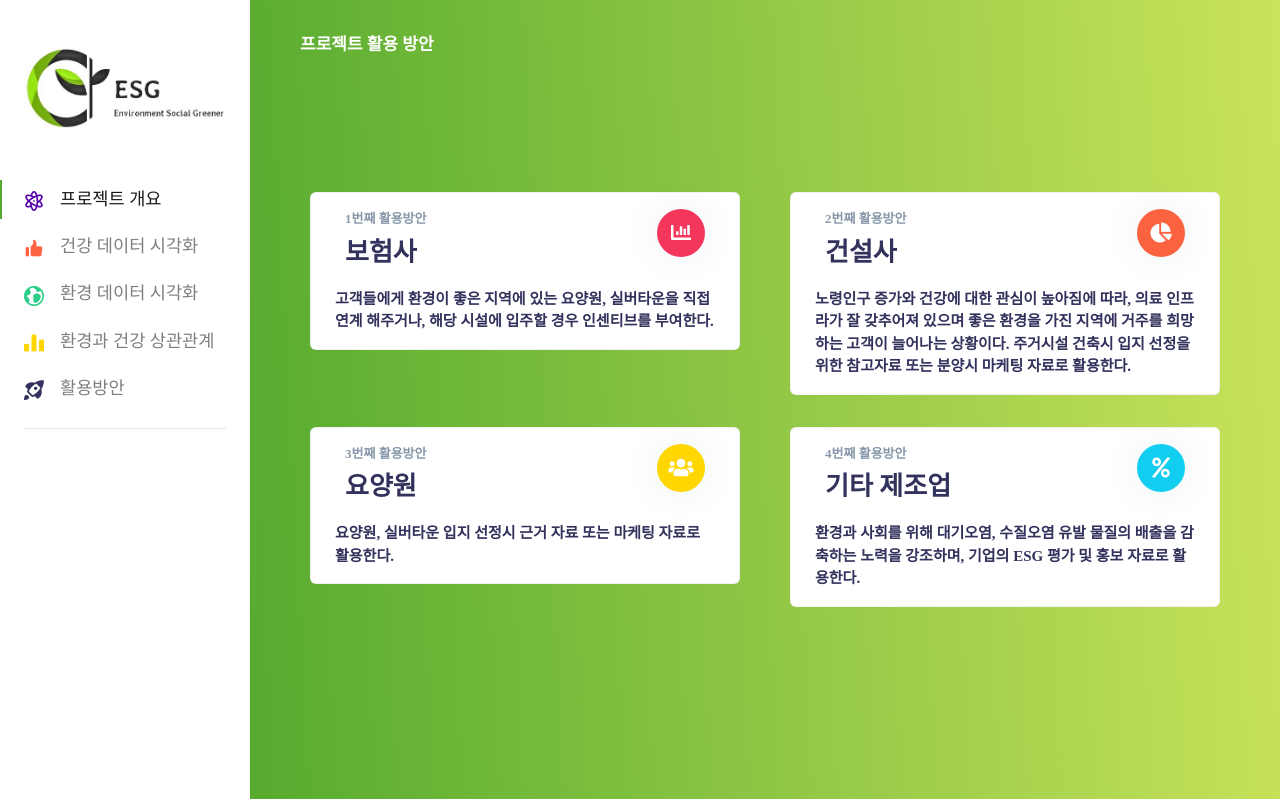
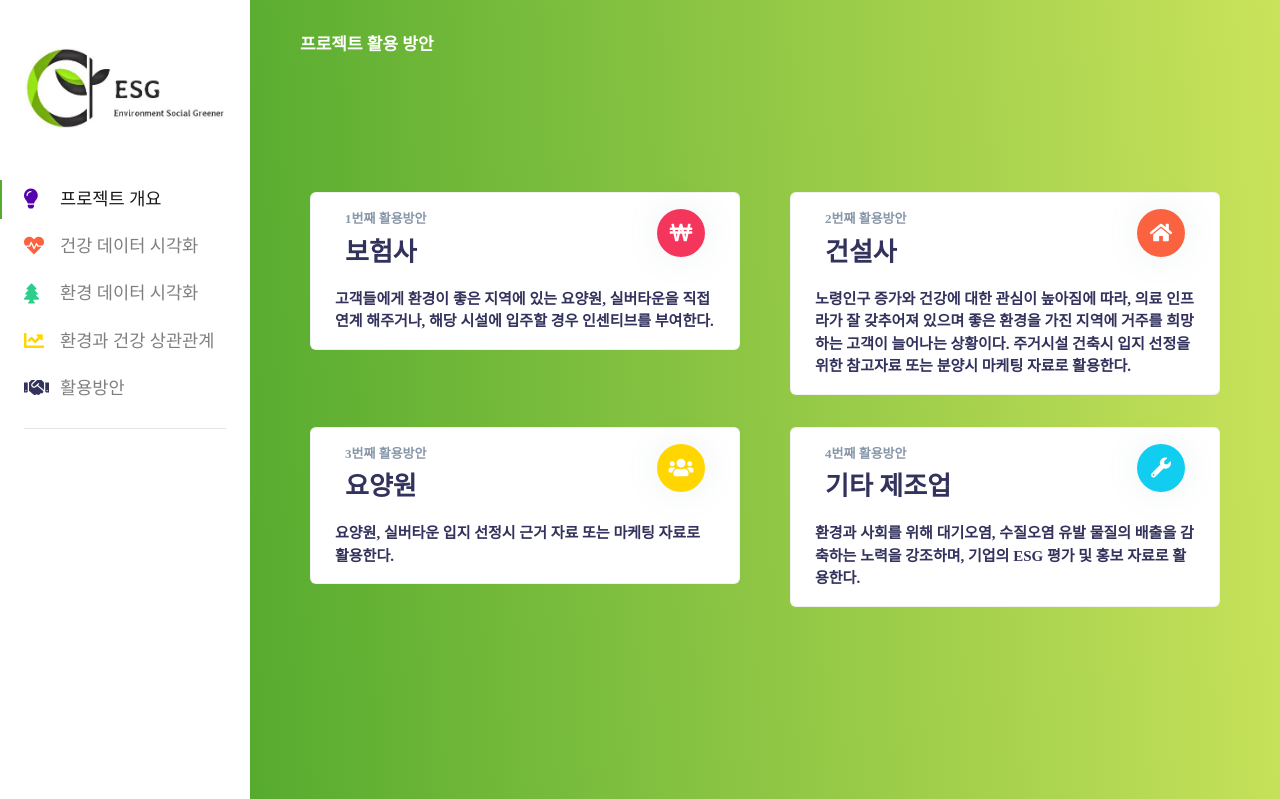
Before and after one commit to jaywoong/project_health_environment, a Django app: page /use in a window 1280 px wide. Shown: the top 799 px of the page. Run offline with Django 3.2, Linux system fonts and the light colour scheme; some libraries are stand-ins or nearby versions; some web fonts are replaced.

Commit message:
fix icons

```diff
--- a/esg/templates/use.html
+++ b/esg/templates/use.html
@@ -27,6 +27,7 @@
   <!-- Fonts -->
   <link href="https://fonts.googleapis.com/css?family=Open+Sans:300,400,600,700" rel="stylesheet">
   <!-- Icons -->
+  <link rel="stylesheet" href="https://cdnjs.cloudflare.com/ajax/libs/font-awesome/4.7.0/css/font-awesome.css"/>
   <link href="{% static './assets/js/plugins/nucleo/css/nucleo.css' %}" rel="stylesheet" />
   <link href="{% static './assets/js/plugins/@fortawesome/fontawesome-free/css/all.min.css' %}" rel="stylesheet" />
   <!-- CSS Files -->
@@ -73,30 +74,30 @@
           </div>
         </div>
         <!-- Navigation -->
-        <ul class="navbar-nav">
+        <ul class="navbar-nav" >
           <li class="nav-item  active ">
-            <a class="nav-link  active " href="/home">
-              <i class="ni ni-atom text-indigo"></i> 프로젝트 개요
+            <a class="nav-link  active " href="/home" style="font-size: 1.1rem;">
+              <i class="fa fa-lightbulb text-indigo"></i> 프로젝트 개요
             </a>
           </li>
           <li class="nav-item">
-            <a class="nav-link " href="/health">
-              <i class="ni ni-like-2 text-orange"></i> 건강 데이터 시각화
+            <a class="nav-link " href="/health" style="font-size: 1.1rem;">
+              <i class="fa fa-heartbeat text-orange"></i> 건강 데이터 시각화
             </a>
           </li>
           <li class="nav-item">
-            <a class="nav-link " href="/environment">
-              <i class="ni ni-world text-green"></i> 환경 데이터 시각화
+            <a class="nav-link " href="/environment" style="font-size: 1.1rem;">
+              <i class="fa fa-tree text-green"></i> 환경 데이터 시각화
             </a>
           </li>
           <li class="nav-item">
-            <a class="nav-link " href="/corr">
-              <i class="ni ni-chart-bar-32 text-yellow"></i> 환경과 건강 상관관계
+            <a class="nav-link " href="/corr" style="font-size: 1.1rem;">
+              <i class="fa fa-line-chart text-yellow"></i> 환경과 건강 상관관계
             </a>
           </li>
           <li class="nav-item">
-            <a class="nav-link " href="/use">
-              <i class="ni ni-spaceship text-gray-dark"></i> 활용방안
+            <a class="nav-link " href="/use" style="font-size: 1.1rem;">
+              <i class="fa fa-handshake text-gray-dark"></i> 활용방안
             </a>
           </li>
         </ul>
@@ -132,7 +133,7 @@
                     </div>
                     <div class="col-auto">
                       <div class="icon icon-shape bg-danger text-white rounded-circle shadow">
-                        <i class="fas fa-chart-bar"></i>
+                        <i class="fa fa-krw"></i>
                       </div>
                     </div>
                   </div>
@@ -153,7 +154,7 @@
                     </div>
                     <div class="col-auto">
                       <div class="icon icon-shape bg-warning text-white rounded-circle shadow">
-                        <i class="fas fa-chart-pie"></i>
+                        <i class="fa fa-home"></i>
                       </div>
                     </div>
                   </div>
@@ -175,7 +176,7 @@
                     </div>
                     <div class="col-auto">
                       <div class="icon icon-shape bg-yellow text-white rounded-circle shadow">
-                        <i class="fas fa-users"></i>
+                        <i class="fa fa-group"></i>
                       </div>
                     </div>
                   </div>
@@ -196,7 +197,7 @@
                     </div>
                     <div class="col-auto">
                       <div class="icon icon-shape bg-info text-white rounded-circle shadow">
-                        <i class="fas fa-percent"></i>
+                        <i class="fa fa-wrench"></i>
                       </div>
                     </div>
                   </div>
```
Also changed, not shown: esg/templates/corr.html (+12 -17 lines), esg/templates/environment.html (+13 -17 lines), esg/templates/health.html (+13 -17 lines), esg/templates/home.html (+6 -5 lines), static/assets/img/theme/bootstrap.jpg (deleted), static/assets/img/theme/mio.jpg.
